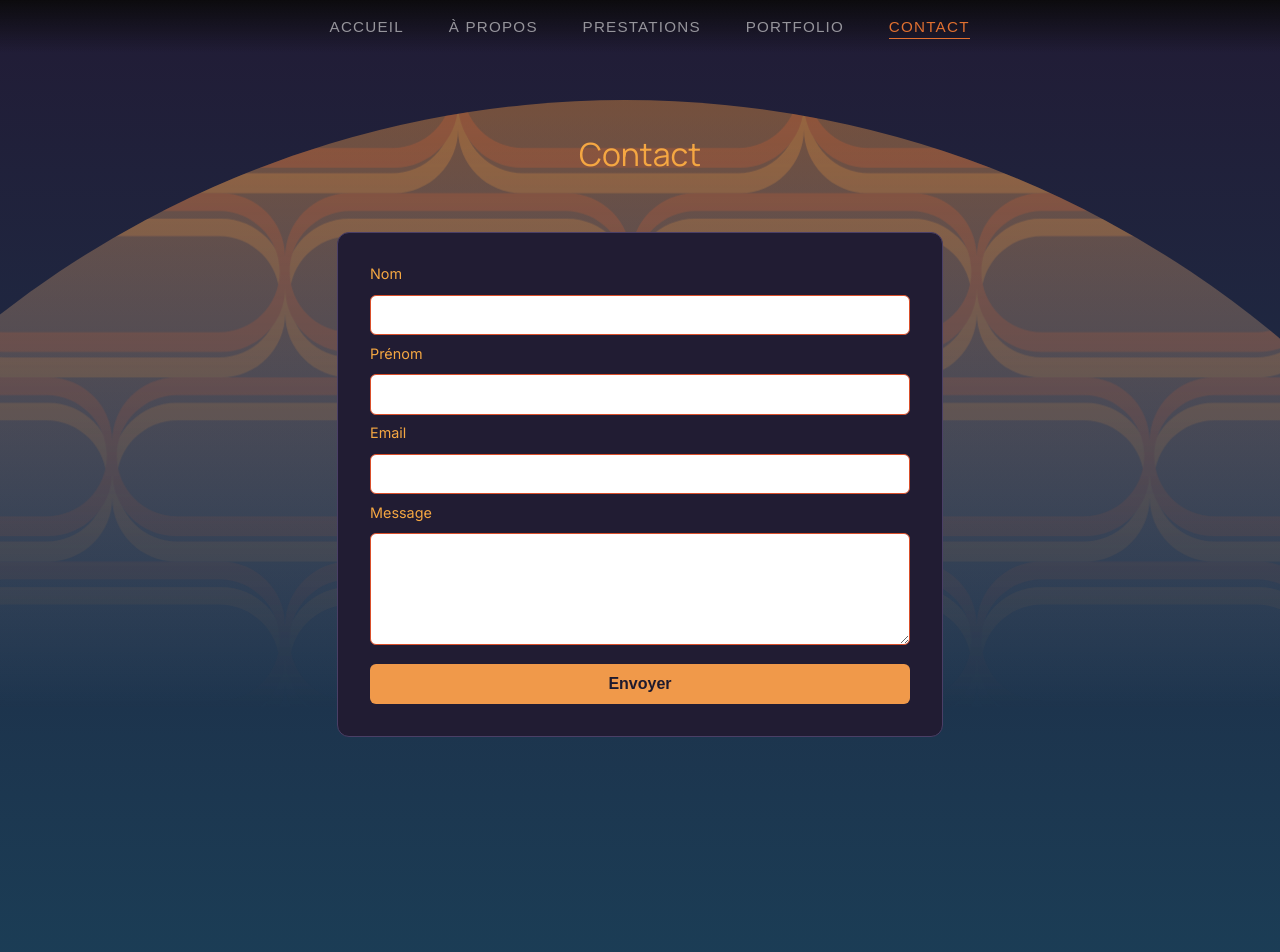
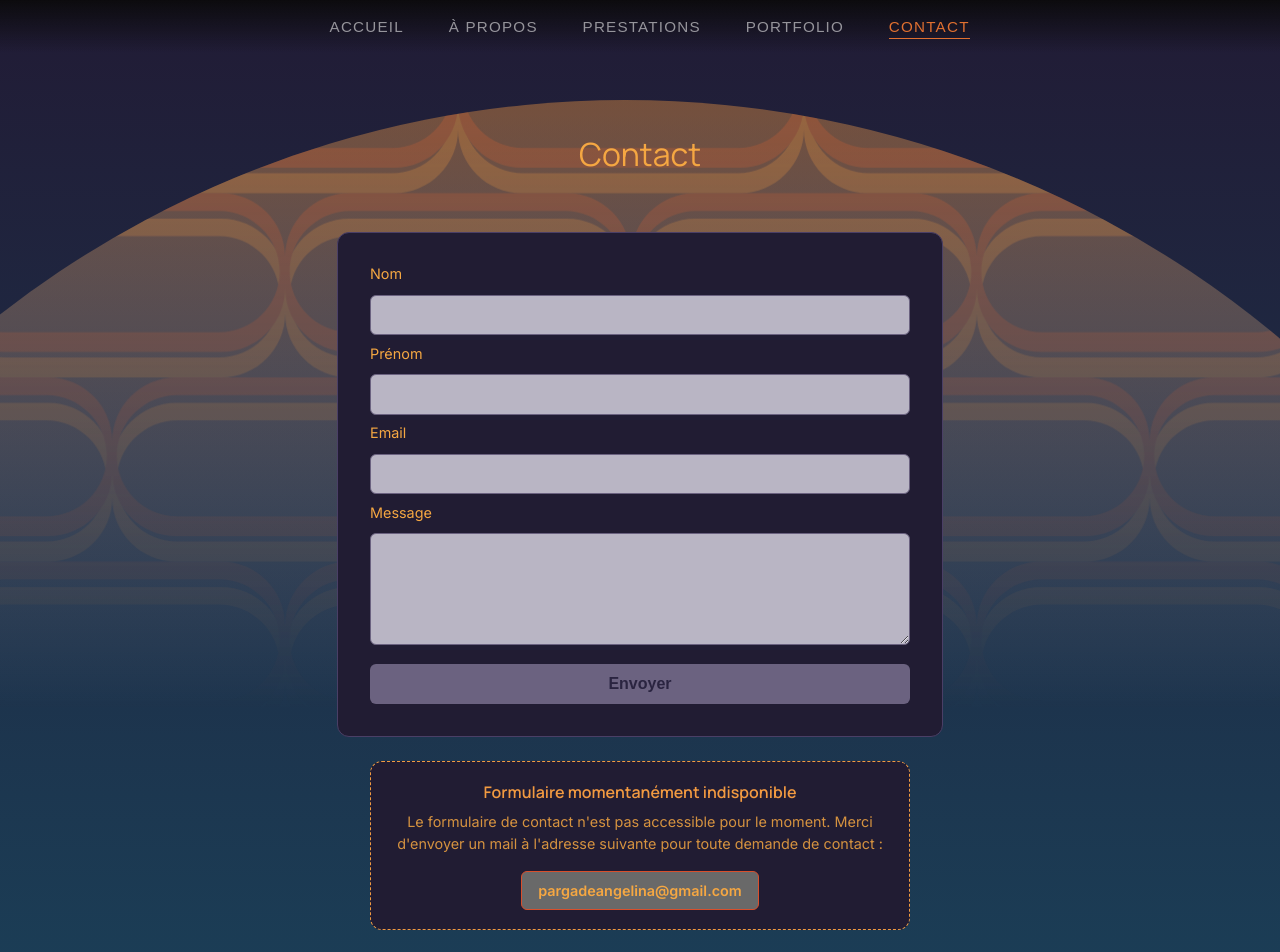
Before and after one commit to Dunkan6413/APargade-portfolio, a React (Vite) app in the folder client/: page /contact in a window 1280 px wide. Shown: the top 952 px of the page. Built offline with nearby package versions, Linux system fonts and the light colour scheme; no server answers.

Commit message:
Blocked contact form

```diff
--- a/client/src/pages/Contact.jsx
+++ b/client/src/pages/Contact.jsx
@@ -1,6 +1,9 @@
 import React, { useState } from "react";
 import "./pagesCSS/Contact.css";
 import AnimatedLayout from "../components/AnimatedLayout";
+
+// Passe à false quand le formulaire sera de nouveau disponible
+const FORM_DISABLED = true;
 
 export default function Contact() {
   const [lastName, setLastName] = useState("");
@@ -10,9 +13,10 @@ export default function Contact() {
   const [error, setError] = useState("");
   const [success, setSuccess] = useState("");
 
-  // TODO : Envoyer un mail de notification PAR message reçu sur le dashboard admin
   async function handleSubmit(e) {
     e.preventDefault();
+    if (FORM_DISABLED) return;
+
     setError("");
     setSuccess("");
 
@@ -54,6 +58,7 @@ export default function Contact() {
               type="text"
               onChange={(e) => setLastName(e.target.value)}
               required
+              disabled={FORM_DISABLED}
             />
             <label htmlFor="firstName">Prénom</label>
             <input
@@ -61,6 +66,7 @@ export default function Contact() {
               type="text"
               onChange={(e) => setFirstName(e.target.value)}
               required
+              disabled={FORM_DISABLED}
             />
             <label htmlFor="email">Email</label>
             <input
@@ -68,20 +74,38 @@ export default function Contact() {
               type="email"
               onChange={(e) => setEmail(e.target.value)}
               required
+              disabled={FORM_DISABLED}
             />
             <label htmlFor="content">Message</label>
             <textarea
               id="content"
-              type="text"
               onChange={(e) => setContent(e.target.value)}
               required
+              disabled={FORM_DISABLED}
             />
 
-            <button type="submit">Envoyer</button>
+            <button type="submit" disabled={FORM_DISABLED}>
+              Envoyer
+            </button>
             {error && <p className="contact-error">{error}</p>}
             {success && <p className="contact-success">{success}</p>}
           </form>
         </main>
+
+        {FORM_DISABLED && (
+          <div className="contact-info" role="status">
+            <p className="contact-info-title">
+              Formulaire momentanément indisponible
+            </p>
+            <p className="contact-info-text">
+              Le formulaire de contact n'est pas accessible pour le moment.
+              Merci d'envoyer un mail à l'adresse suivante pour toute demande de contact :
+            </p>
+            <p className="contact-info-mail">
+              pargadeangelina@gmail{/* no bots pls thx */}.com
+            </p>
+          </div>
+        )}
       </div>
     </AnimatedLayout>
   );
--- a/client/src/pages/pagesCSS/Contact.css
+++ b/client/src/pages/pagesCSS/Contact.css
@@ -1,38 +1,29 @@
 .contact-hero {
-  display: flex;
-  flex-direction: column;
-  align-items: center;
+  display: grid;
+  grid-template-columns: 1fr auto 1fr;
+  column-gap: 24px;
+  row-gap: 24px;
+  align-content: start;
   margin-top: 100px;
-  gap: 24px;
+  min-height: 100vh;
+  padding: 2rem;
   text-align: center;
-  padding-top: 30vh;
 }
 
 .contact-title {
-  margin: 0;
-  color: #F29A41;
+  grid-column: 1 / -1;
+  justify-self: center;
+  margin: 0 0 2rem;
+  color: #f5a742;
   font-size: 2rem;
   font-family: "Manrope", sans-serif;
   letter-spacing: 15%;
 }
 
-.contact-hero {
-  min-height: 100vh;
-  display: flex;
-  flex-direction: column;
-  align-items: center;
-  padding: 2rem;
-}
-
-.contact-title {
-  color: #f5a742;
-  margin-bottom: 2rem;
-}
-
 .contact-main {
+  grid-column: 2;
   display: flex;
   justify-content: center;
-  width: 100%;
 }
 
 .contact-form {
@@ -106,3 +97,90 @@
   font-size: 0.9rem;
   color: #F29A41;
 }
+
+/* Champs et bouton désactivés */
+.contact-form input:disabled,
+.contact-form textarea:disabled {
+  background-color: #b9b5c4;
+  border-color: #6b6280;
+  color: #6b6280;
+  cursor: not-allowed;
+}
+
+.contact-form button:disabled {
+  background-color: #6b6280;
+  color: #2a2440;
+  cursor: not-allowed;
+}
+
+.contact-form button:disabled:hover {
+  background-color: #6b6280;
+}
+
+/* Encadré d'information, à droite du formulaire */
+.contact-info {
+  grid-column: 3;
+  grid-row: 2;
+  justify-self: start;
+  align-self: start;
+  width: 320px;
+  max-width: 100%;
+  box-sizing: border-box;
+  margin: 0;
+  padding: 1.2rem 1.5rem;
+  background-color: #211c33;
+  border: 1px dashed #F29A41;
+  border-radius: 12px;
+  text-align: center;
+}
+
+.contact-info-title {
+  margin: 0 0 0.5rem;
+  color: #F29A41;
+  font-family: "Manrope", sans-serif;
+  font-size: 1rem;
+  font-weight: 600;
+}
+
+.contact-info-text {
+  margin: 0;
+  color: #f5a742;
+  font-family: "Inter", sans-serif;
+  font-size: 0.9rem;
+  line-height: 1.5;
+  opacity: 0.85;
+}
+
+.contact-info-mail {
+  display: inline-block;
+  margin: 1rem 0 0;
+  padding: 0.5rem 1rem;
+  background-color: #696969;
+  border: 1px solid #d94f2b;
+  border-radius: 6px;
+  color: #f5a742;
+  font-family: "Inter", sans-serif;
+  font-size: 0.9rem;
+  font-weight: 600;
+  line-height: 1.5;
+  opacity: 1;
+}
+
+/* Écran trop étroit : l'encadré repasse sous le formulaire */
+@media (max-width: 1300px) {
+  .contact-hero {
+    grid-template-columns: 1fr;
+  }
+
+  .contact-main,
+  .contact-info {
+    grid-column: 1;
+    grid-row: auto;
+  }
+
+  .contact-info {
+    justify-self: center;
+    width: 100%;
+    max-width: 540px;
+  }
+}
```
Also changed, not shown: 1 other file (tests, documents, lock files or other folders).
